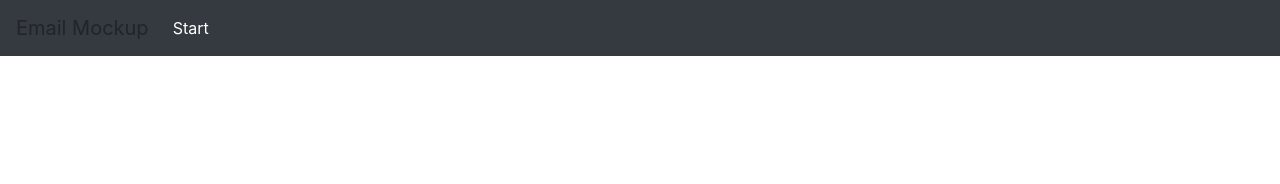
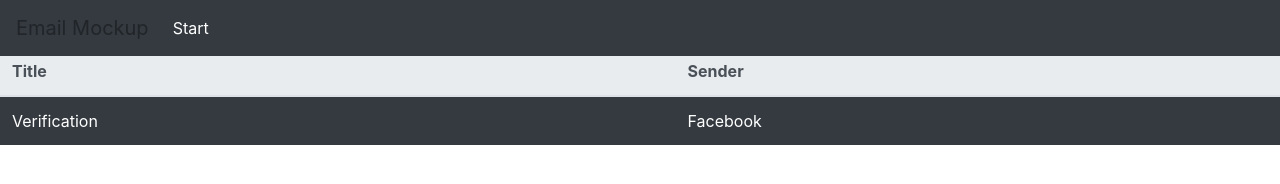
Before and after one commit to maste150hhu/Email-Software-Mockup, a plain HTML site: page index.html in a window 1280 px wide. Drawn offline with nearby package versions, Linux system fonts and the light colour scheme.

Commit message:
add index.html

```diff
--- a/index.html
+++ b/index.html
@@ -25,6 +25,21 @@
     </nav>
 
     <h2>Start</h2>
+
+    <table class="table table-dark">
+        <thead class="thead-light">
+            <tr>
+                <th>Title</th>
+                <th>Sender</th>
+            </tr>
+        </thead>
+        <tbody>
+            <tr>
+                <td>Verification</td>
+                <td>Facebook</td>
+            </tr>
+        </tbody>
+    </table>
     <!-- Optional JavaScript -->
     <!-- jQuery first, then Popper.js, then Bootstrap JS -->
     <script src="https://code.jquery.com/jquery-3.3.1.slim.min.js" integrity="sha384-q8i/X+965DzO0rT7abK41JStQIAqVgRVzpbzo5smXKp4YfRvH+8abtTE1Pi6jizo" crossorigin="anonymous"></script>
```
